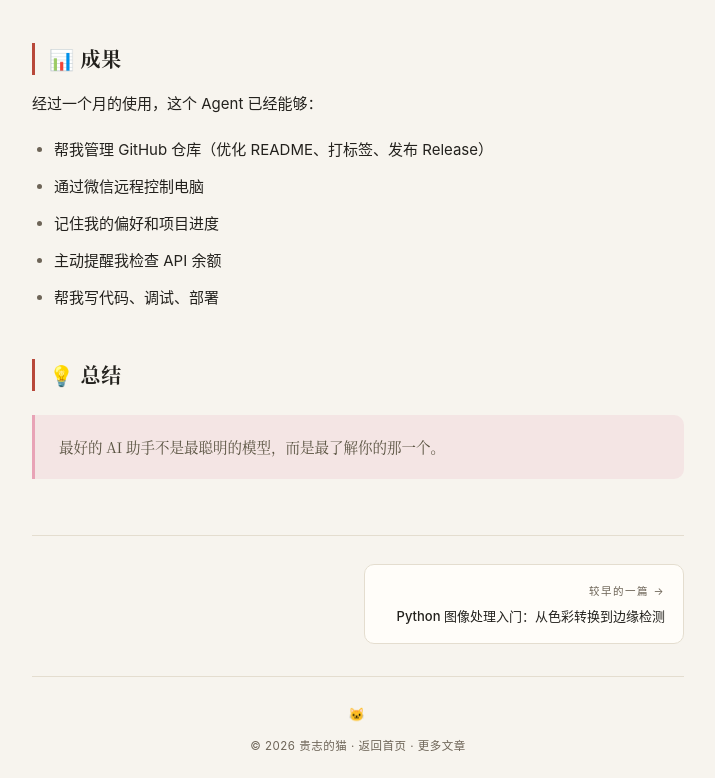
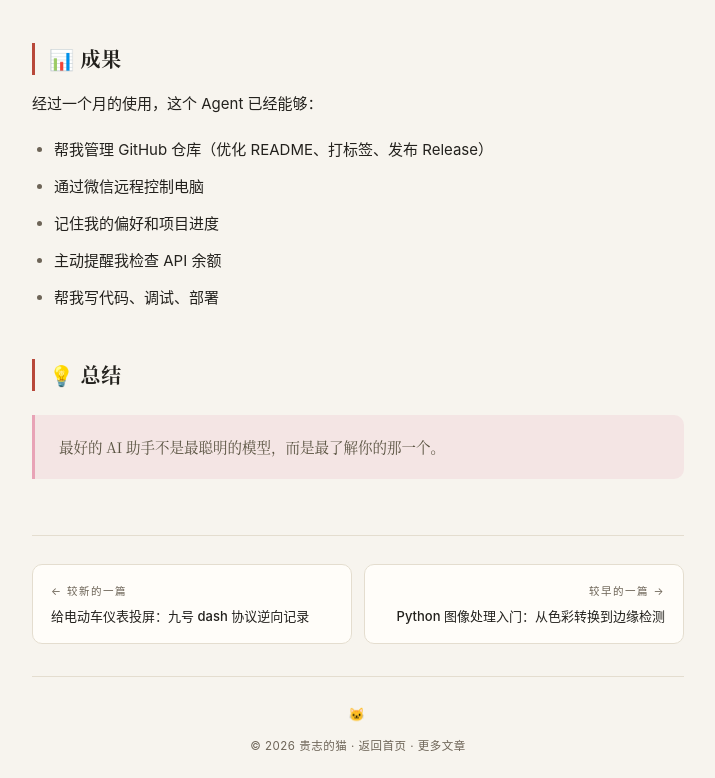
Before and after one commit to xmgzxmgz/xmgzxmgz.github.io, a plain HTML site: page posts/ai-agent-architecture.html in a window 1280 px wide. Shown: the part 2351-3129 px from the top of the page, without its empty margins (282-997 px from the left). Drawn offline with Linux system fonts and the light colour scheme.

Commit message:
post: link newer article in postnav

```diff
--- a/posts/ai-agent-architecture.html
+++ b/posts/ai-agent-architecture.html
@@ -198,7 +198,10 @@
   </blockquote>
 
   <nav class="postnav" aria-label="文章导航">
-    <span class="empty"></span>
+    <a href="ninebot-dash-protocol.html">
+      <div class="dir">← 较新的一篇</div>
+      <div class="title">给电动车仪表投屏：九号 dash 协议逆向记录</div>
+    </a>
     <a class="next" href="opencv-image-processing.html">
       <div class="dir">较早的一篇 →</div>
       <div class="title">Python 图像处理入门：从色彩转换到边缘检测</div>
```
